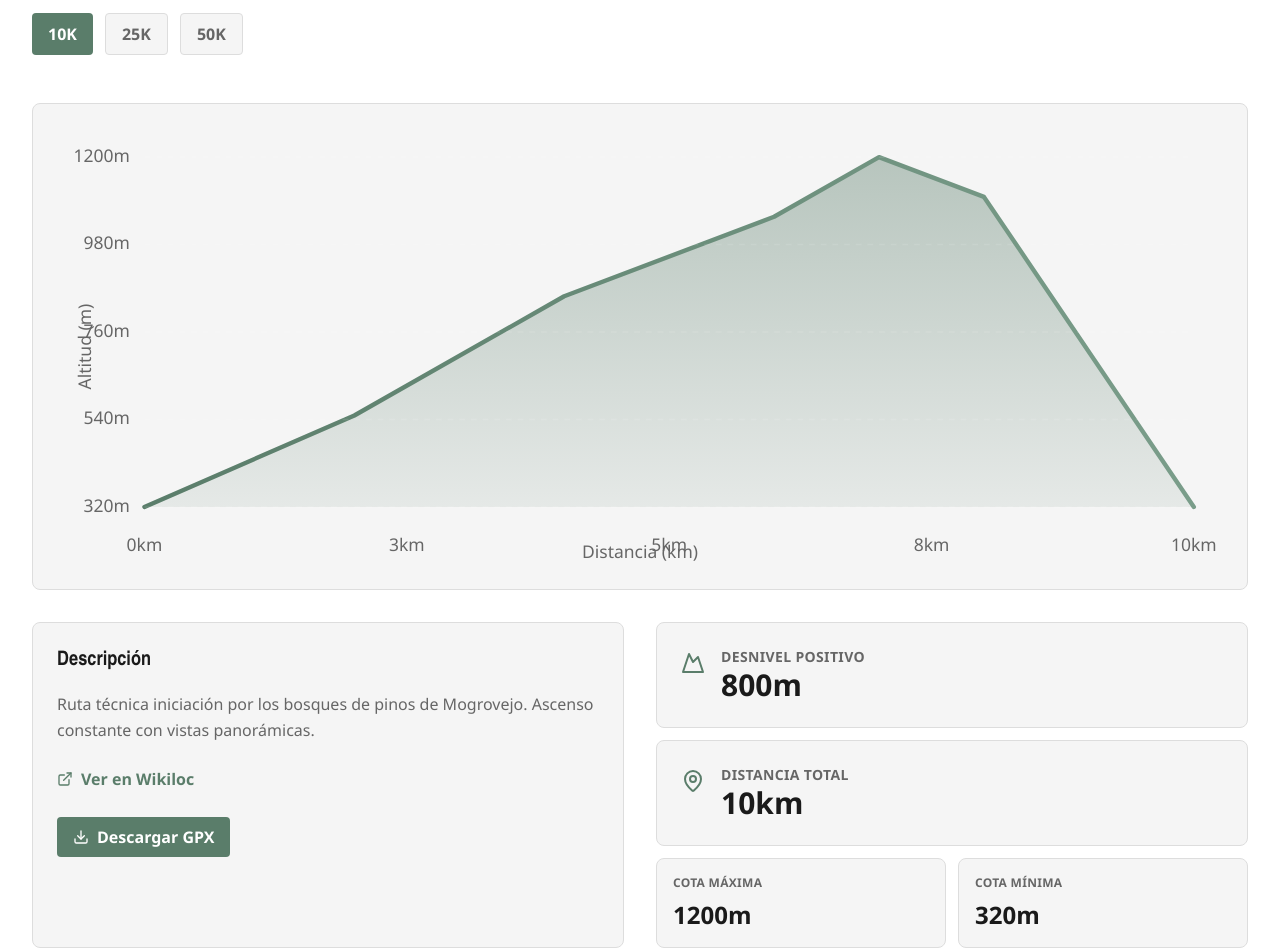
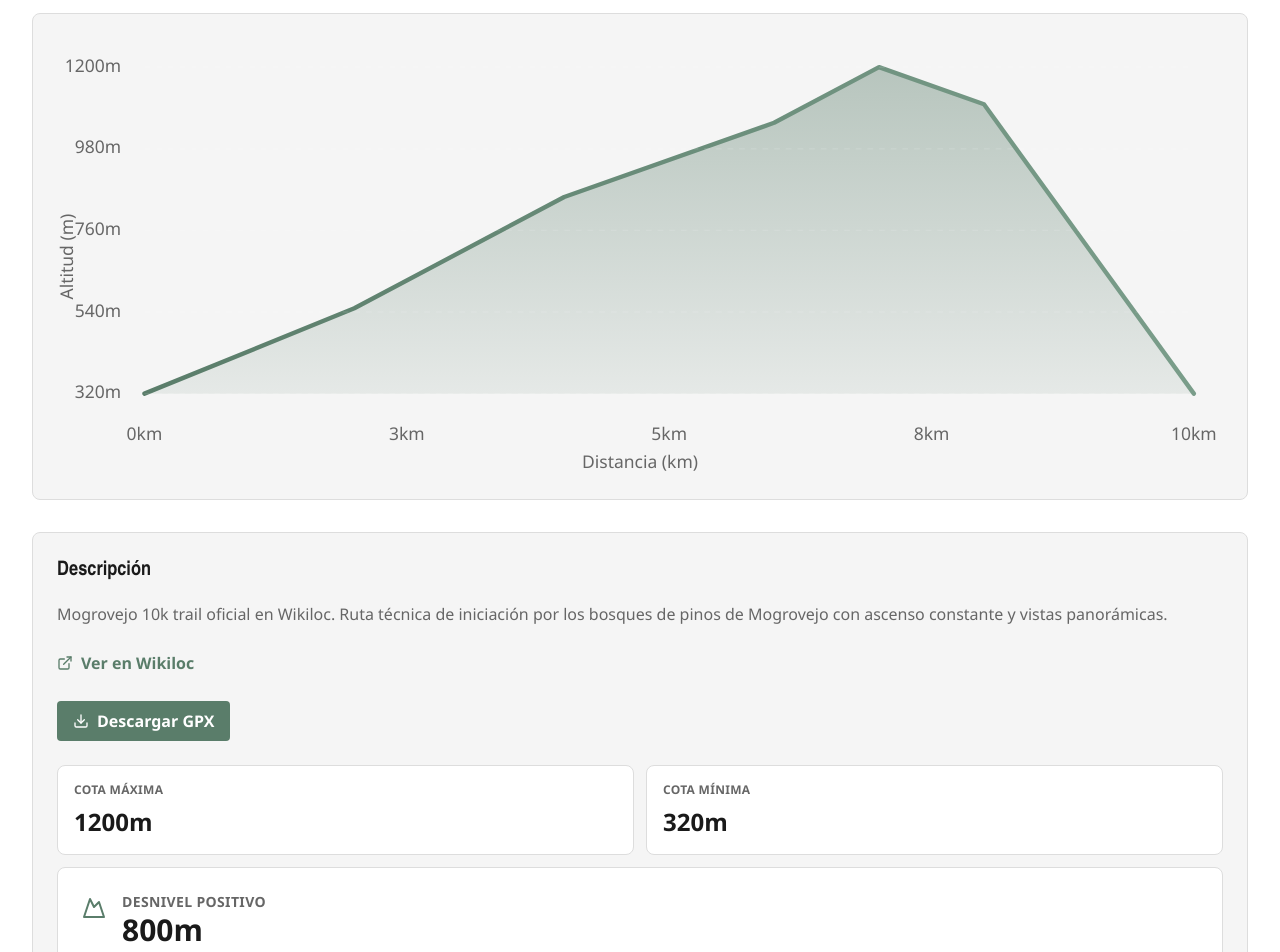
Before and after one commit to Jacahi98/MogrovejoTrail, a Next.js app: page /informacion in a window 1280 px wide. Shown: the part 1260-2212 px from the top of the page. Built offline with nearby package versions, Linux system fonts and the light colour scheme.

Commit message:
feat: perfil mejorado

```diff
--- a/src/components/elevation-profile.tsx
+++ b/src/components/elevation-profile.tsx
@@ -22,7 +22,7 @@ export function ElevationProfile({
 }: ElevationProfileProps) {
   const width = 800;
   const height = 300;
-  const padding = { top: 20, right: 20, bottom: 40, left: 60 };
+  const padding = { top: 20, right: 20, bottom: 56, left: 60 };
   const graphWidth = width - padding.left - padding.right;
   const graphHeight = height - padding.top - padding.bottom;
 
@@ -93,7 +93,7 @@ export function ElevationProfile({
               strokeDasharray="4"
             />
             <text
-              x={padding.left - 10}
+              x={padding.left - 16}
               y={y}
               textAnchor="end"
               dominantBaseline="middle"
@@ -113,7 +113,7 @@ export function ElevationProfile({
           <g key={`dist-${ratio}`}>
             <text
               x={x}
-              y={height - 10}
+              y={height - 24}
               textAnchor="middle"
               className="text-xs fill-[var(--text-secondary)]"
             >
@@ -125,17 +125,16 @@ export function ElevationProfile({
 
       {/* Label Y */}
       <text
-        x={20}
+        x={8}
         y={height / 2}
         textAnchor="middle"
         dominantBaseline="middle"
-        transform={`rotate(-90 20 ${height / 2})`}
+        transform={`rotate(-90 8 ${height / 2})`}
         className="text-xs fill-[var(--text-secondary)]"
       >
         Altitud (m)
       </text>
 
-      {/* Label X */}
       <text x={width / 2} y={height - 5} textAnchor="middle" className="text-xs fill-[var(--text-secondary)]">
         Distancia (km)
       </text>
--- a/src/components/route-map-section.tsx
+++ b/src/components/route-map-section.tsx
@@ -1,14 +1,12 @@
 'use client';
 
-import { useState } from 'react';
-import { motion, AnimatePresence } from 'framer-motion';
+import { motion } from 'framer-motion';
 import { useLanguage } from '@/contexts/language-context';
 import { MapPin, Download, ExternalLink, Mountain } from 'lucide-react';
 import { ElevationProfile } from './elevation-profile';
 
 interface RouteData {
-  id: number;
-  distance: '10K' | '25K' | '50K';
+  distance: '10K';
   totalDistance: number;
   elevationGain: number;
   maxAltitude: number;
@@ -18,16 +16,14 @@ interface RouteData {
   elevationProfile: Array<{ distance: number; altitude: number }>;
 }
 
-const routeData: RouteData[] = [
-  {
-    id: 1,
+const routeData: RouteData = {
   distance: '10K',
   totalDistance: 10,
   elevationGain: 800,
   maxAltitude: 1200,
   minAltitude: 320,
-    description: 'Ruta técnica iniciación por los bosques de pinos de Mogrovejo. Ascenso constante con vistas panorámicas.',
-    wikiloc: 'https://www.wikiloc.com/running-trails/mogrovejo-10k-trail-2026-69891640',
+  description: 'Mogrovejo 10k trail oficial en Wikiloc. Ruta técnica de iniciación por los bosques de pinos de Mogrovejo con ascenso constante y vistas panorámicas.',
+  wikiloc: 'https://www.wikiloc.com/running-trails/mogrovejo-10k-trail-141347749?h=3p7yarw26p&wa=so&la=en',
   elevationProfile: [
     { distance: 0, altitude: 320 },
     { distance: 2, altitude: 550 },
@@ -37,72 +33,10 @@ const routeData: RouteData[] = [
     { distance: 8, altitude: 1100 },
     { distance: 10, altitude: 320 },
   ],
-  },
-  {
-    id: 2,
-    distance: '25K',
-    totalDistance: 25,
-    elevationGain: 1800,
-    maxAltitude: 1380,
-    minAltitude: 320,
-    description: 'Ruta intermedia con técnica media-alta. Recorrido por altas cumbres con terreno variado y descensos técnicos.',
-    wikiloc: 'https://www.wikiloc.com/running-trails/mogrovejo-25k-trail-2026-69891641',
-    elevationProfile: [
-      { distance: 0, altitude: 320 },
-      { distance: 3, altitude: 550 },
-      { distance: 7, altitude: 950 },
-      { distance: 12, altitude: 1380 },
-      { distance: 16, altitude: 1200 },
-      { distance: 20, altitude: 900 },
-      { distance: 25, altitude: 320 },
-    ],
-  },
-  {
-    id: 3,
-    distance: '50K',
-    totalDistance: 50,
-    elevationGain: 3500,
-    maxAltitude: 1430,
-    minAltitude: 320,
-    description: 'Ultra trail exigente. Circuito completo de Picos de Europa con múltiples cimas y terreno alpino desafiante.',
-    wikiloc: 'https://www.wikiloc.com/running-trails/mogrovejo-50k-trail-2026-69891642',
-    elevationProfile: [
-      { distance: 0, altitude: 320 },
-      { distance: 5, altitude: 650 },
-      { distance: 12, altitude: 1200 },
-      { distance: 18, altitude: 1380 },
-      { distance: 24, altitude: 1100 },
-      { distance: 32, altitude: 1430 },
-      { distance: 40, altitude: 900 },
-      { distance: 50, altitude: 320 },
-    ],
-  },
-];
+};
 
 export function RouteMapSection() {
   const { t } = useLanguage();
-  const [selectedDistance, setSelectedDistance] = useState<'10K' | '25K' | '50K'>('10K');
-
-  const currentRoute = routeData.find((r) => r.distance === selectedDistance)!;
-
-  const containerVariants = {
-    hidden: { opacity: 0 },
-    visible: {
-      opacity: 1,
-      transition: {
-        staggerChildren: 0.1,
-      },
-    },
-  };
-
-  const itemVariants = {
-    hidden: { opacity: 0, y: 20 },
-    visible: {
-      opacity: 1,
-      y: 0,
-      transition: { duration: 0.4 },
-    },
-  };
 
   return (
     <section id="recorrido" className="py-16 bg-[var(--bg-primary)] border-b border-[var(--border-color)]">
@@ -117,71 +51,33 @@ export function RouteMapSection() {
           {t('recorrido.title')}
         </motion.h2>
 
-        {/* Selector de modalidad */}
         <motion.div
-          className="mb-12 flex gap-3"
-          variants={containerVariants}
-          initial="hidden"
-          whileInView="visible"
+          className="space-y-8"
+          initial={{ opacity: 0, y: 20 }}
+          whileInView={{ opacity: 1, y: 0 }}
           viewport={{ once: true }}
-        >
-          {(['10K', '25K', '50K'] as const).map((distance) => (
-            <motion.button
-              key={distance}
-              onClick={() => setSelectedDistance(distance)}
-              variants={itemVariants}
-              className={`px-4 py-2 rounded transition-all font-semibold ${
-                selectedDistance === distance
-                  ? 'bg-[var(--accent-primary)] text-white'
-                  : 'bg-[var(--bg-secondary)] border border-[var(--border-color)] text-[var(--text-secondary)] hover:border-[var(--text-primary)]'
-              }`}
-            >
-              {distance}
-            </motion.button>
-          ))}
-        </motion.div>
-
-        {/* Perfil de elevación */}
-        <AnimatePresence mode="popLayout">
-          <motion.div
-            key={selectedDistance}
-            className="bg-[var(--bg-secondary)] border border-[var(--border-color)] rounded-lg p-6 mb-8"
-            initial={{ opacity: 0, y: 20 }}
-            animate={{ opacity: 1, y: 0 }}
-            exit={{ opacity: 0, y: -20 }}
           transition={{ duration: 0.3 }}
         >
+          <div className="bg-[var(--bg-secondary)] border border-[var(--border-color)] rounded-lg p-6">
             <ElevationProfile
-              data={currentRoute.elevationProfile}
-              maxAltitude={currentRoute.maxAltitude}
-              minAltitude={currentRoute.minAltitude}
-              totalDistance={currentRoute.totalDistance}
+              data={routeData.elevationProfile}
+              maxAltitude={routeData.maxAltitude}
+              minAltitude={routeData.minAltitude}
+              totalDistance={routeData.totalDistance}
             />
-          </motion.div>
-        </AnimatePresence>
+          </div>
 
-        {/* Descripción y estadísticas */}
-        <AnimatePresence mode="popLayout">
-          <motion.div
-            key={`${selectedDistance}-info`}
-            initial={{ opacity: 0, y: 20 }}
-            animate={{ opacity: 1, y: 0 }}
-            exit={{ opacity: 0, y: -20 }}
-            transition={{ duration: 0.3 }}
-            className="grid grid-cols-1 md:grid-cols-2 gap-8"
-          >
-            {/* Descripción */}
           <div className="bg-[var(--bg-secondary)] border border-[var(--border-color)] rounded-lg p-6">
             <h3 className="font-roboto-condensed text-xl font-bold text-[var(--text-primary)] mb-4">
               Descripción
             </h3>
             <p className="text-[var(--text-secondary)] leading-relaxed mb-6">
-                {currentRoute.description}
+              {routeData.description}
             </p>
 
             <div className="space-y-2 mb-6">
               <a
-                  href={currentRoute.wikiloc}
+                href={routeData.wikiloc}
                 target="_blank"
                 rel="noopener noreferrer"
                 className="inline-flex items-center gap-2 text-[var(--accent-primary)] hover:text-[var(--accent-secondary)] font-semibold transition-colors"
@@ -199,11 +95,29 @@ export function RouteMapSection() {
               <Download className="w-4 h-4" />
               {t('recorrido.gpx')}
             </a>
+
+            <div className="grid grid-cols-2 gap-3 mt-6">
+              <motion.div className="bg-[var(--bg-primary)] border border-[var(--border-color)] rounded-lg p-4">
+                <p className="text-xs font-semibold text-[var(--text-secondary)] uppercase tracking-wide mb-2">
+                  {t('recorrido.maxAlt')}
+                </p>
+                <p className="text-2xl font-bold text-[var(--text-primary)]">
+                  {routeData.maxAltitude}m
+                </p>
+              </motion.div>
+
+              <motion.div className="bg-[var(--bg-primary)] border border-[var(--border-color)] rounded-lg p-4">
+                <p className="text-xs font-semibold text-[var(--text-secondary)] uppercase tracking-wide mb-2">
+                  {t('recorrido.minAlt')}
+                </p>
+                <p className="text-2xl font-bold text-[var(--text-primary)]">
+                  {routeData.minAltitude}m
+                </p>
+              </motion.div>
             </div>
 
-            {/* Estadísticas */}
-            <div className="space-y-3">
-              <motion.div className="bg-[var(--bg-secondary)] border border-[var(--border-color)] rounded-lg p-6">
+            <div className="grid grid-cols-1 gap-3 mt-3">
+              <motion.div className="bg-[var(--bg-primary)] border border-[var(--border-color)] rounded-lg p-6">
                 <div className="flex items-start gap-4">
                   <Mountain className="w-6 h-6 text-[var(--accent-primary)] flex-shrink-0 mt-1" />
                   <div>
@@ -211,13 +125,13 @@ export function RouteMapSection() {
                       Desnivel Positivo
                     </p>
                     <p className="text-3xl font-bold text-[var(--text-primary)]">
-                      {currentRoute.elevationGain.toLocaleString()}m
+                      {routeData.elevationGain.toLocaleString()}m
                     </p>
                   </div>
                 </div>
               </motion.div>
 
-              <motion.div className="bg-[var(--bg-secondary)] border border-[var(--border-color)] rounded-lg p-6">
+              <motion.div className="bg-[var(--bg-primary)] border border-[var(--border-color)] rounded-lg p-6">
                 <div className="flex items-start gap-4">
                   <MapPin className="w-6 h-6 text-[var(--accent-primary)] flex-shrink-0 mt-1" />
                   <div>
@@ -225,34 +139,14 @@ export function RouteMapSection() {
                       Distancia Total
                     </p>
                     <p className="text-3xl font-bold text-[var(--text-primary)]">
-                      {currentRoute.totalDistance}km
+                      {routeData.totalDistance}km
                     </p>
                   </div>
                 </div>
               </motion.div>
-
-              <div className="grid grid-cols-2 gap-3">
-                <motion.div className="bg-[var(--bg-secondary)] border border-[var(--border-color)] rounded-lg p-4">
-                  <p className="text-xs font-semibold text-[var(--text-secondary)] uppercase tracking-wide mb-2">
-                    {t('recorrido.maxAlt')}
-                  </p>
-                  <p className="text-2xl font-bold text-[var(--text-primary)]">
-                    {currentRoute.maxAltitude}m
-                  </p>
-                </motion.div>
-
-                <motion.div className="bg-[var(--bg-secondary)] border border-[var(--border-color)] rounded-lg p-4">
-                  <p className="text-xs font-semibold text-[var(--text-secondary)] uppercase tracking-wide mb-2">
-                    {t('recorrido.minAlt')}
-                  </p>
-                  <p className="text-2xl font-bold text-[var(--text-primary)]">
-                    {currentRoute.minAltitude}m
-                  </p>
-                </motion.div>
             </div>
           </div>
         </motion.div>
-        </AnimatePresence>
       </div>
     </section>
   );
--- a/src/components/supply-section.tsx
+++ b/src/components/supply-section.tsx
@@ -1,6 +1,5 @@
 'use client';
 
-import { useState } from 'react';
 import { motion } from 'framer-motion';
 import { useLanguage } from '@/contexts/language-context';
 import { Droplets, UtensilsCrossed, HeartPulse, Package } from 'lucide-react';
@@ -10,7 +9,6 @@ interface SupplyPoint {
   km: number;
   name: string;
   elevation: number;
-  distance: '10K' | '25K' | '50K';
   services: {
     water: boolean;
     food: boolean;
@@ -25,7 +23,6 @@ const supplyPoints: SupplyPoint[] = [
     km: 0,
     name: 'Salida',
     elevation: 320,
-    distance: '10K',
     services: { water: true, food: true, medical: true, dropbag: false },
   },
   {
@@ -33,7 +30,6 @@ const supplyPoints: SupplyPoint[] = [
     km: 3.5,
     name: 'Control Técnico',
     elevation: 850,
-    distance: '10K',
     services: { water: true, food: true, medical: true, dropbag: false },
   },
   {
@@ -41,7 +37,6 @@ const supplyPoints: SupplyPoint[] = [
     km: 7,
     name: 'Cumbre Mogrovejo',
     elevation: 1200,
-    distance: '10K',
     services: { water: true, food: true, medical: true, dropbag: false },
   },
   {
@@ -49,114 +44,12 @@ const supplyPoints: SupplyPoint[] = [
     km: 10,
     name: 'Meta',
     elevation: 320,
-    distance: '10K',
-    services: { water: true, food: true, medical: true, dropbag: false },
-  },
-
-  {
-    id: 5,
-    km: 0,
-    name: 'Salida',
-    elevation: 320,
-    distance: '25K',
-    services: { water: true, food: true, medical: true, dropbag: false },
-  },
-  {
-    id: 6,
-    km: 5,
-    name: 'Control Cabaña',
-    elevation: 950,
-    distance: '25K',
-    services: { water: true, food: true, medical: true, dropbag: true },
-  },
-  {
-    id: 7,
-    km: 12,
-    name: 'Control Alto Duje',
-    elevation: 1380,
-    distance: '25K',
-    services: { water: true, food: true, medical: true, dropbag: true },
-  },
-  {
-    id: 8,
-    km: 18,
-    name: 'Control Camarena',
-    elevation: 1100,
-    distance: '25K',
-    services: { water: true, food: true, medical: true, dropbag: true },
-  },
-  {
-    id: 9,
-    km: 25,
-    name: 'Meta',
-    elevation: 320,
-    distance: '25K',
-    services: { water: true, food: true, medical: true, dropbag: false },
-  },
-
-  {
-    id: 10,
-    km: 0,
-    name: 'Salida',
-    elevation: 320,
-    distance: '50K',
-    services: { water: true, food: true, medical: true, dropbag: false },
-  },
-  {
-    id: 11,
-    km: 8,
-    name: 'Control Cabaña',
-    elevation: 950,
-    distance: '50K',
-    services: { water: true, food: true, medical: true, dropbag: true },
-  },
-  {
-    id: 12,
-    km: 16,
-    name: 'Control Alto Duje',
-    elevation: 1380,
-    distance: '50K',
-    services: { water: true, food: true, medical: true, dropbag: true },
-  },
-  {
-    id: 13,
-    km: 24,
-    name: 'Control Camarena',
-    elevation: 1100,
-    distance: '50K',
-    services: { water: true, food: true, medical: true, dropbag: true },
-  },
-  {
-    id: 14,
-    km: 32,
-    name: 'Control Áliva',
-    elevation: 1430,
-    distance: '50K',
-    services: { water: true, food: true, medical: true, dropbag: true },
-  },
-  {
-    id: 15,
-    km: 40,
-    name: 'Control Potes',
-    elevation: 320,
-    distance: '50K',
-    services: { water: true, food: true, medical: true, dropbag: true },
-  },
-  {
-    id: 16,
-    km: 50,
-    name: 'Meta',
-    elevation: 320,
-    distance: '50K',
     services: { water: true, food: true, medical: true, dropbag: false },
   },
 ];
 
 export function SupplySection() {
   const { t } = useLanguage();
-  const [selectedDistance, setSelectedDistance] = useState<'10K' | '25K' | '50K'>('10K');
-
-  const filteredPoints = supplyPoints.filter((p) => p.distance === selectedDistance);
 
   const lineVariants = {
     hidden: { scaleX: 0 },
@@ -191,23 +84,6 @@ export function SupplySection() {
           {t('avit.title')}
         </motion.h2>
 
-        {/* Selector de modalidad */}
-        <div className="mb-12 flex gap-3">
-          {(['10K', '25K', '50K'] as const).map((distance) => (
-            <button
-              key={distance}
-              onClick={() => setSelectedDistance(distance)}
-              className={`px-4 py-2 rounded transition-all font-semibold ${
-                selectedDistance === distance
-                  ? 'bg-[var(--accent-primary)] text-white'
-                  : 'bg-[var(--bg-secondary)] border border-[var(--border-color)] text-[var(--text-secondary)] hover:border-[var(--text-primary)]'
-              }`}
-            >
-              {distance}
-            </button>
-          ))}
-        </div>
-
         {/* Timeline */}
         <motion.div
           className="relative"
@@ -226,7 +102,7 @@ export function SupplySection() {
 
           {/* Puntos de avituallamiento */}
           <div className="relative flex justify-between">
-            {filteredPoints.map((point, index) => (
+            {supplyPoints.map((point, index) => (
               <motion.div
                 key={point.id}
                 className="flex flex-col items-center"
```
Lines whose indentation alone changed are shown as unchanged.
